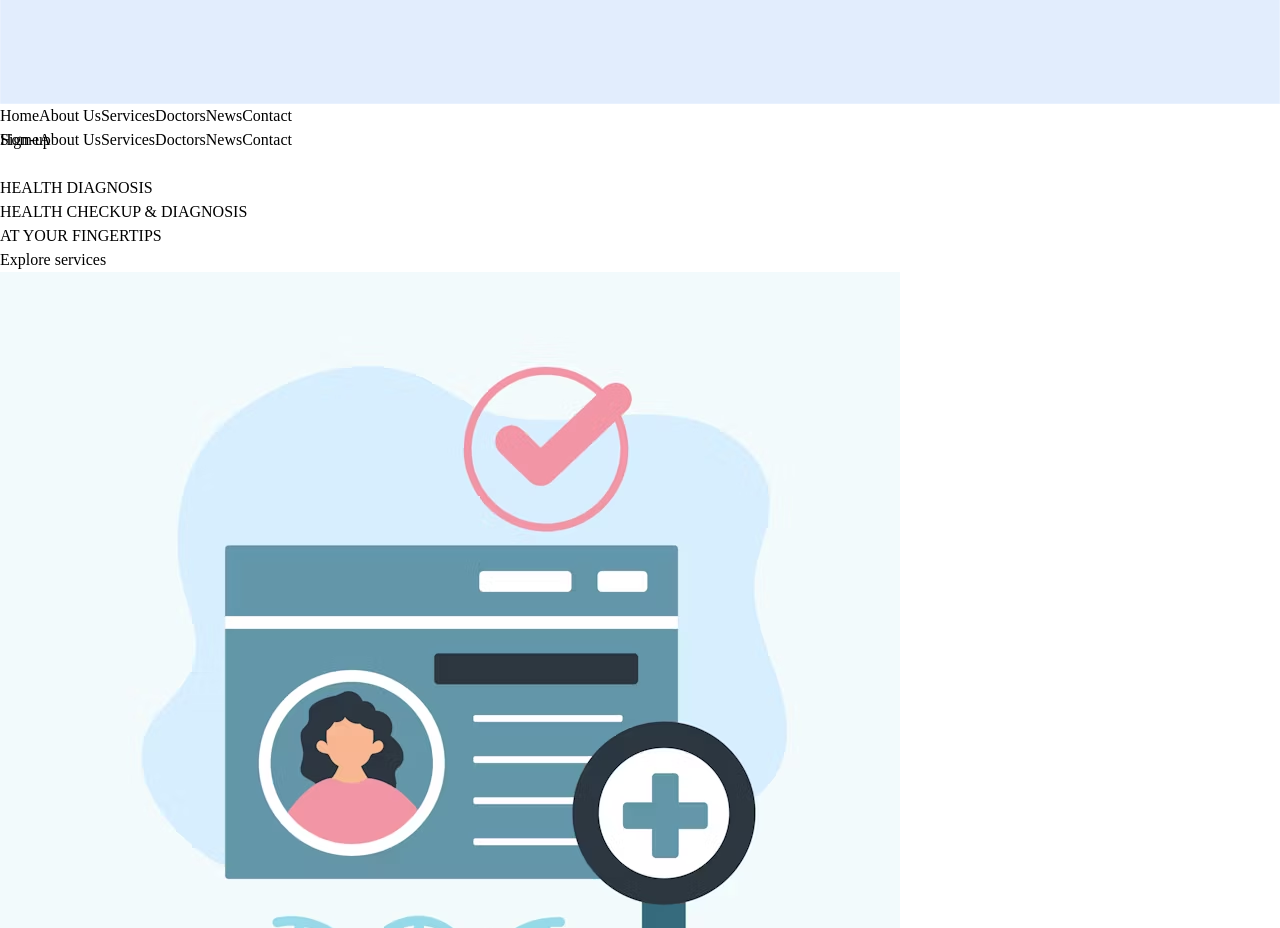
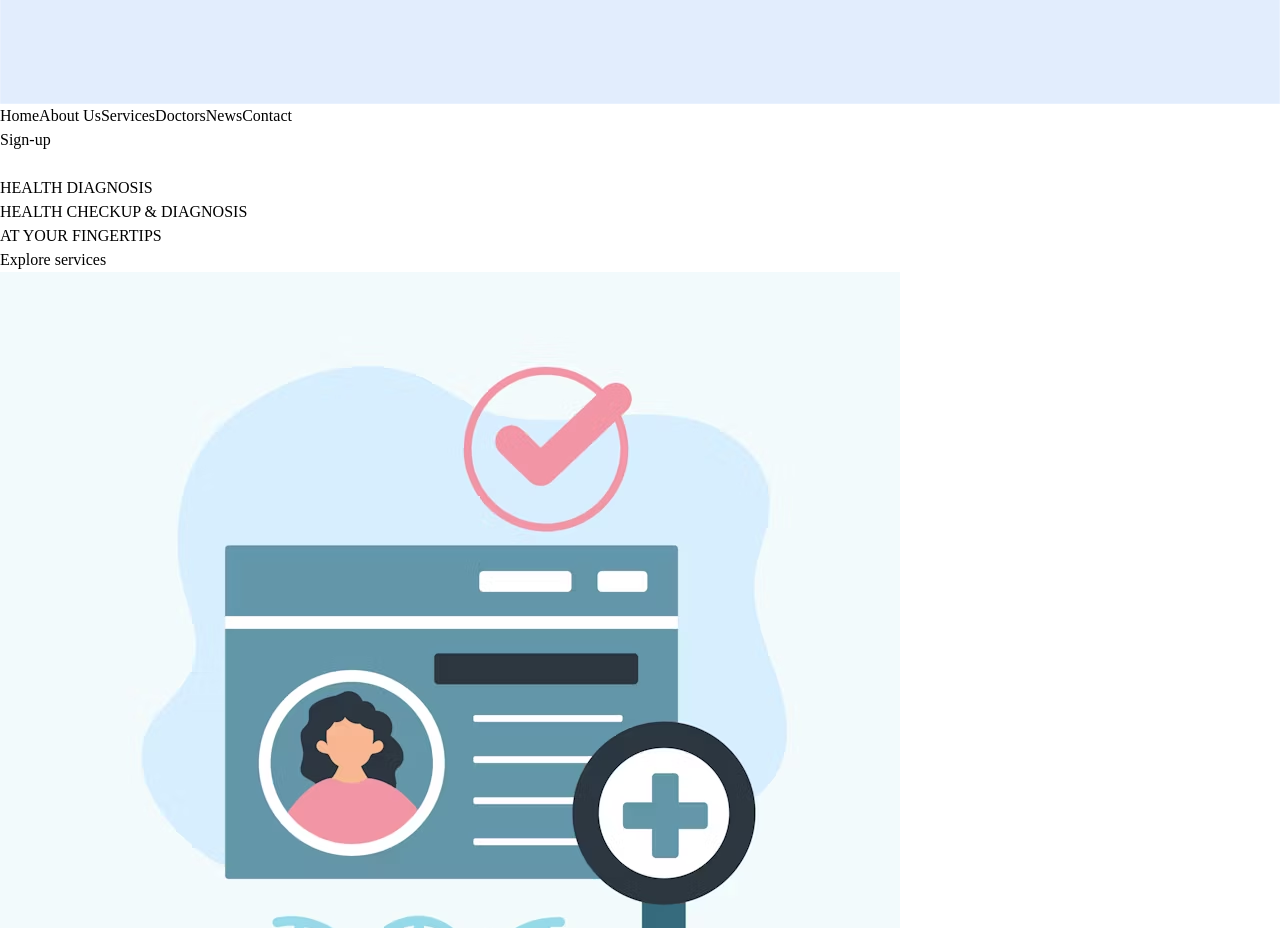
Before and after one commit to pratham90/health-report-system, a React (Vite) app: page /health-report-system/home in a window 1280 px wide. Shown: the part 1200-2128 px from the top of the page. Built offline with nearby package versions, Linux system fonts and the light colour scheme.

Commit message:
modified

```diff
--- a/src/components/navbar.jsx
+++ b/src/components/navbar.jsx
@@ -72,32 +72,32 @@ const Navbar = () => {
         </div>
       </div>
       <motion.div
-        className={`md:hidden flex flex-col bg-[#afed9c]/90 text-black text-center absolute my-2 mx-5 rounded-xl top-12 left-0 w-135 py-5 z-50 ${
-          open ? "block" : "hidden"
-        }`}
-        initial={{ y: "100%" }}
-        animate={{ y: open ? "0%" : "-100%" }}
-        transition={{ duration: 0.5 }}
-      >
-        <Link className="  py-2 " to="/home" onClick={() => setOpen(false)}>
-          Home
-        </Link>
-        <Link className="  py-2" to="/about" onClick={() => setOpen(false)}>
-          About Us
-        </Link>
-        <Link className="  py-2" to="/services" onClick={() => setOpen(false)}>
-          Services
-        </Link>
-        <Link className="  py-2" to="/Doctors" onClick={() => setOpen(false)}>
-          Doctors
-        </Link>
-        <Link className="  py-2" to="/news" onClick={() => setOpen(false)}>
-          News
-        </Link>
-        <Link className="  py-2" to="/contact" onClick={() => setOpen(false)}>
-          Contact
-        </Link>
-      </motion.div>
+  className={`md:hidden flex flex-col bg-[#afed9c]/90 text-black text-center absolute top-14 left-1/2 transform -translate-x-1/2 w-full max-w-[250px] px-4 py-6 rounded-xl shadow-lg z-50 ${
+    open ? "block" : "hidden"
+  }`}
+  initial={{ y: "-100%", opacity: 0 }}
+  animate={{ y: open ? "0%" : "-100%", opacity: open ? 1 : 0 }}
+  transition={{ duration: 0.5, ease: "easeInOut" }}
+>
+  {[
+    { name: "Home", path: "/home" },
+    { name: "About Us", path: "/about" },
+    { name: "Services", path: "/services" },
+    { name: "Doctors", path: "/Doctors" },
+    { name: "News", path: "/news" },
+    { name: "Contact", path: "/contact" },
+  ].map((item) => (
+    <Link
+      key={item.path}
+      className="py-3 text-lg font-semibold transition-colors duration-200 hover:text-white hover:bg-[#8cd574] rounded-lg"
+      to={item.path}
+      onClick={() => setOpen(false)}
+    >
+      {item.name}
+    </Link>
+  ))}
+</motion.div>
+
     </>
   );
 };
```
